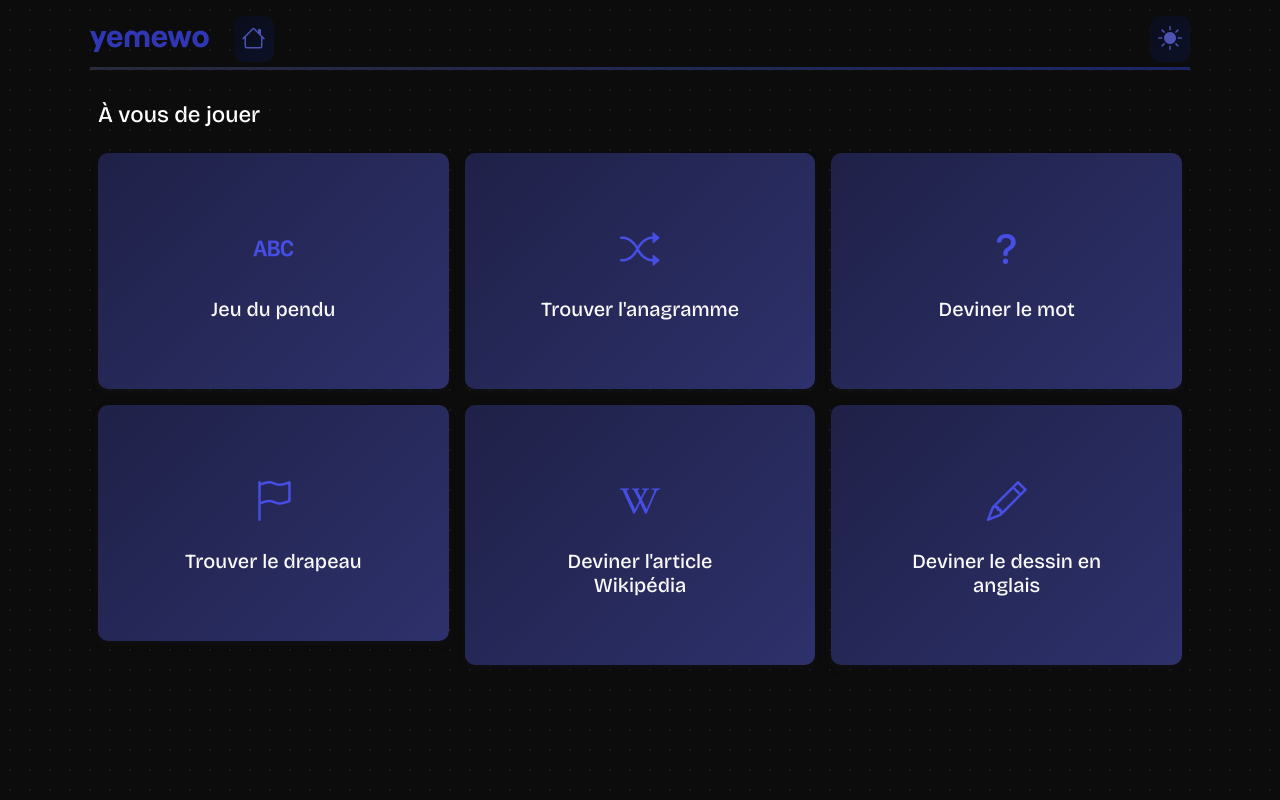
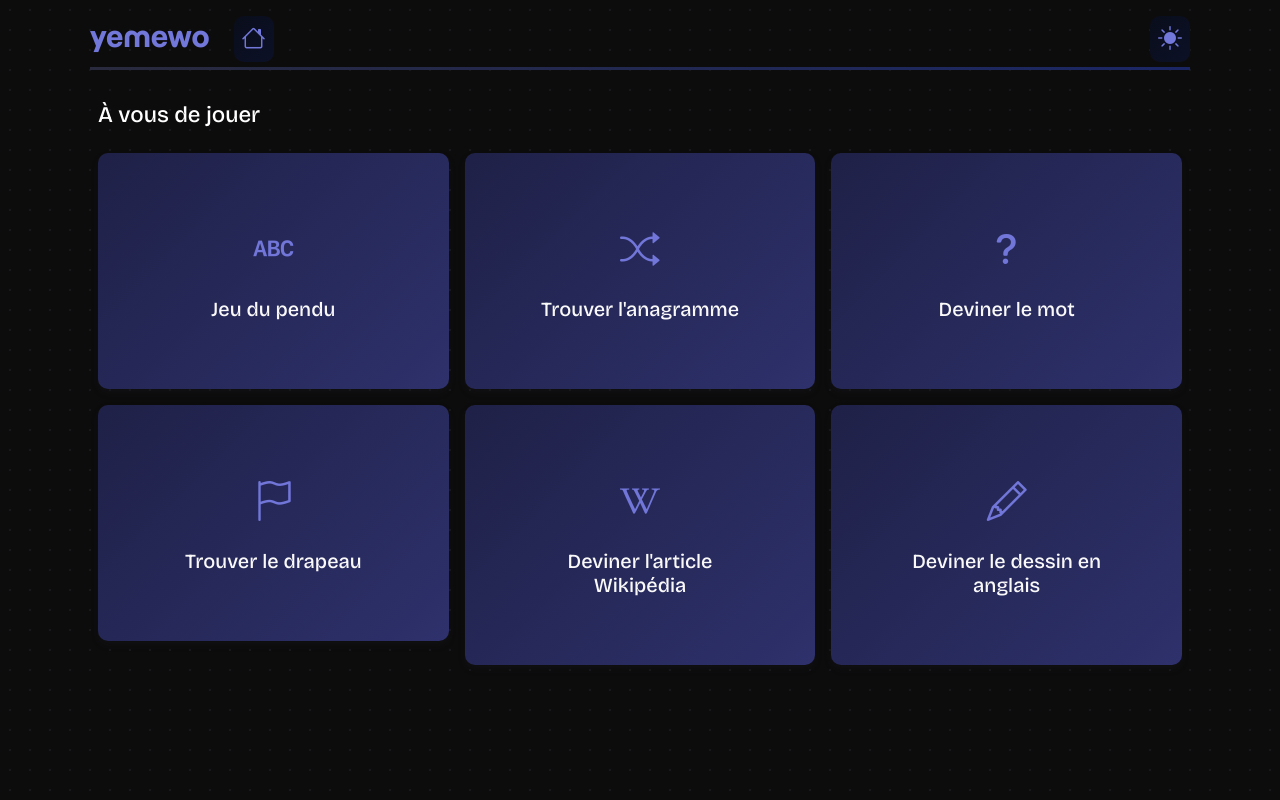
Before and after one commit to agcodes/yemewo, a Vue app: page / in a window 1280 px wide. Both pictures are taken after a click on the button 1170 px from the left and 39 px from the top of the page. Built offline with nearby package versions, Linux system fonts and the light colour scheme.

Commit message:
correction secondary-color

```diff
--- a/src/App.vue
+++ b/src/App.vue
@@ -8,11 +8,12 @@
               <div class="row main-outline">
                 <div class=" main-outline d-flex justify-content-between ">
                   <div class="d-flex align-middle">
-                    <router-link class=" font-titilliumWeb-regular secondary-color fs-3 me-4 " title="Yemewo Home" to="/">
+                    <router-link class=" font-titilliumWeb-regular secondary-color fs-3 me-4 " title="Yemewo Home"
+                      to="/">
                       yemewo
                     </router-link>
-                    <button class="me-4 menu-button secondary-color">
-                      <router-link :to="{ name: 'home' }"><i class="bi bi-house"></i></router-link>
+                    <button class="me-4 menu-button">
+                      <router-link :to="{ name: 'home' }"><i class="bi bi-house  secondary-color"></i></router-link>
                     </button>
                   </div>
                   <ThemeToggleButton />
--- a/src/assets/main.css
+++ b/src/assets/main.css
@@ -76,7 +76,7 @@
 }
 
 .text-primary {
-  color:hsl(237, 76%, 59%)!important;
+  color: hsl(237, 76%, 59%) !important;
 }
 @keyframes gradient-move {
   0% {
@@ -141,7 +141,7 @@
 }
 
 body.dark-theme .secondary-color {
-  color: hsl(237, 58%, 45%);
+  color: hsl(237, 58%, 65%);
 }
 
 body.dark-theme .secondary-color:hover {
@@ -252,12 +252,7 @@
 }
 
 .menu-button i {
-  color: hsl(237, 78%, 45%);
   font-size: 1.5rem;
-}
-
-body.dark-theme .menu-button i {
-  color:hsl(237, 40%, 50%);
 }
 
 .flag-img {
@@ -514,7 +509,6 @@
   color: white;
 }
 
-
 body.dark-theme .expressive-menu-item a {
   background: linear-gradient(135deg, hsl(237, 40%, 20%) 0%, hsl(237, 40%, 30%) 100%);
   color: hsl(0, 0%, 90%);
@@ -534,22 +528,14 @@
 body.dark-theme .btn-expressive {
   color: hsl(0, 0%, 85%);
 
-  background: linear-gradient(
-    135deg,
-    hsl(250, 30%, 20%) 0%,
-    hsl(250, 30%, 25%) 100%
-  );
+  background: linear-gradient(135deg, hsl(250, 30%, 20%) 0%, hsl(250, 30%, 25%) 100%);
 }
 
 body.dark-theme .btn-expressive:focus,
 body.dark-theme .btn-expressive:hover {
   transform: translateY(-1px);
   box-shadow: 0 6px 12px rgba(0, 0, 0, 0.3);
-  background: linear-gradient(
-    135deg,
-    hsl(250, 30%, 30%) 0%,
-    hsl(218, 40%, 35%) 100%
-  )
+  background: linear-gradient(135deg, hsl(250, 30%, 30%) 0%, hsl(218, 40%, 35%) 100%);
 }
 
 body.dark-theme .card {
@@ -579,8 +565,6 @@
 body.dark-theme .menu-button {
   background: linear-gradient(135deg, hsl(225, 50%, 7%) 0%, hsl(230, 52%, 10%) 100%);
 }
-
-
 
 /* État "Bonne réponse" */
 body.dark-theme .flag-border.good {
--- a/src/components/ThemeToggleButton.vue
+++ b/src/components/ThemeToggleButton.vue
@@ -1,7 +1,7 @@
 <template>
   <button @click="toggleTheme" class="menu-button">
-    <i title="light mode" v-if="isDarkMode" class="bi bi-sun-fill"></i>
-    <i title="dark mode" v-else class="bi bi-moon-stars-fill"></i>
+    <i title="light mode" v-if="isDarkMode" class="bi secondary-color  bi-sun-fill"></i>
+    <i title="dark mode" v-else class="bi secondary-color bi-moon-stars-fill"></i>
   </button>
 </template>
 
--- a/src/views/HomeView.vue
+++ b/src/views/HomeView.vue
@@ -6,7 +6,7 @@
         <router-link :to="{ name: 'guess-word-letters' }" class="text-decoration-none">
           <div class="card bg-transparent border-0 h-100 ">
             <div class="text-center p-5">
-              <i class="bi bi-alphabet-uppercase fs-1 text-primary"></i>
+              <i class="bi bi-alphabet-uppercase fs-1 secondary-color"></i>
               <h5 class="card-title mt-3 mb-0">Jeu du pendu</h5>
             </div>
           </div>
@@ -16,7 +16,7 @@
         <router-link :to="{ name: 'anagram' }" class="text-decoration-none">
           <div class="card bg-transparent border-0 h-100 ">
             <div class="text-center p-5">
-              <i class="bi bi-shuffle fs-1 text-primary"></i>
+              <i class="bi bi-shuffle fs-1 secondary-color"></i>
               <h5 class="card-title mt-3 mb-0">Trouver l'anagramme</h5>
             </div>
           </div>
@@ -26,7 +26,7 @@
         <router-link :to="{ name: 'guess-word' }" class="text-decoration-none">
           <div class="card bg-transparent border-0 h-100 ">
             <div class="text-center p-5">
-              <i class="bi bi-question-lg fs-1 text-primary"></i>
+              <i class="bi bi-question-lg fs-1 secondary-color"></i>
               <h5 class="card-title mt-3 mb-0">Deviner le mot</h5>
             </div>
           </div>
@@ -36,7 +36,7 @@
         <router-link :to="{ name: 'flags-quiz' }" class="text-decoration-none">
           <div class="card bg-transparent border-0 h-100 ">
             <div class="text-center p-5">
-              <i class="bi bi-flag fs-1 text-primary"></i>
+              <i class="bi bi-flag fs-1 secondary-color"></i>
               <h5 class="card-title mt-3 mb-0">Trouver le drapeau</h5>
             </div>
           </div>
@@ -46,7 +46,7 @@
         <router-link :to="{ name: 'guess-wiki-words' }" class="text-decoration-none">
           <div class="card bg-transparent border-0 h-100 ">
             <div class="text-center p-5">
-              <i class="bi bi-wikipedia fs-1 text-primary"></i>
+              <i class="bi bi-wikipedia fs-1 secondary-color"></i>
               <h5 class="card-title mt-3 mb-0">Deviner l'article Wikipédia</h5>
             </div>
           </div>
@@ -56,7 +56,7 @@
         <router-link :to="{ name: 'guess-drawing' }" class="text-decoration-none">
           <div class="card bg-transparent border-0 h-100 ">
             <div class="text-center p-5">
-              <i class="bi bi-pencil fs-1 text-primary"></i>
+              <i class="bi bi-pencil fs-1 secondary-color"></i>
               <h5 class="card-title mt-3 mb-0">Deviner le dessin en anglais</h5>
             </div>
           </div>
```
Lines whose indentation alone changed are shown as unchanged.
